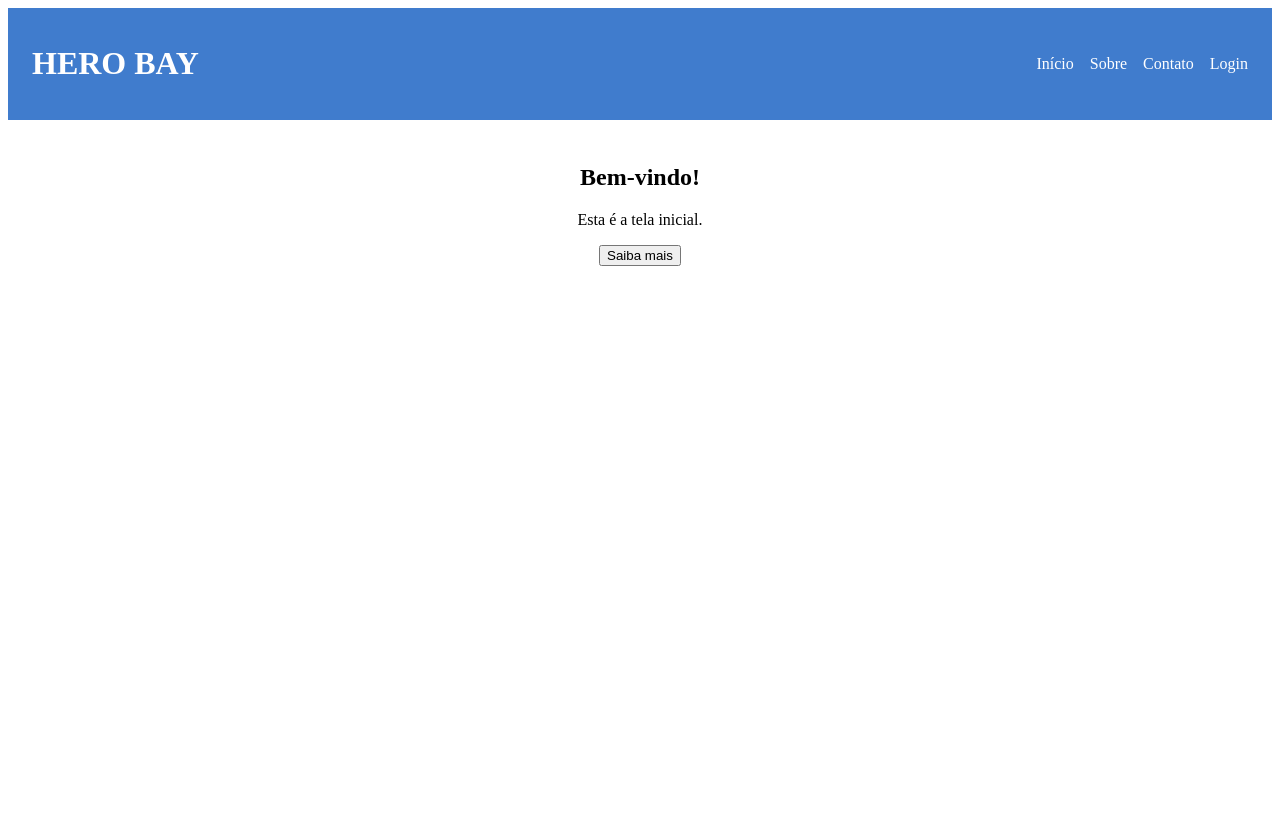
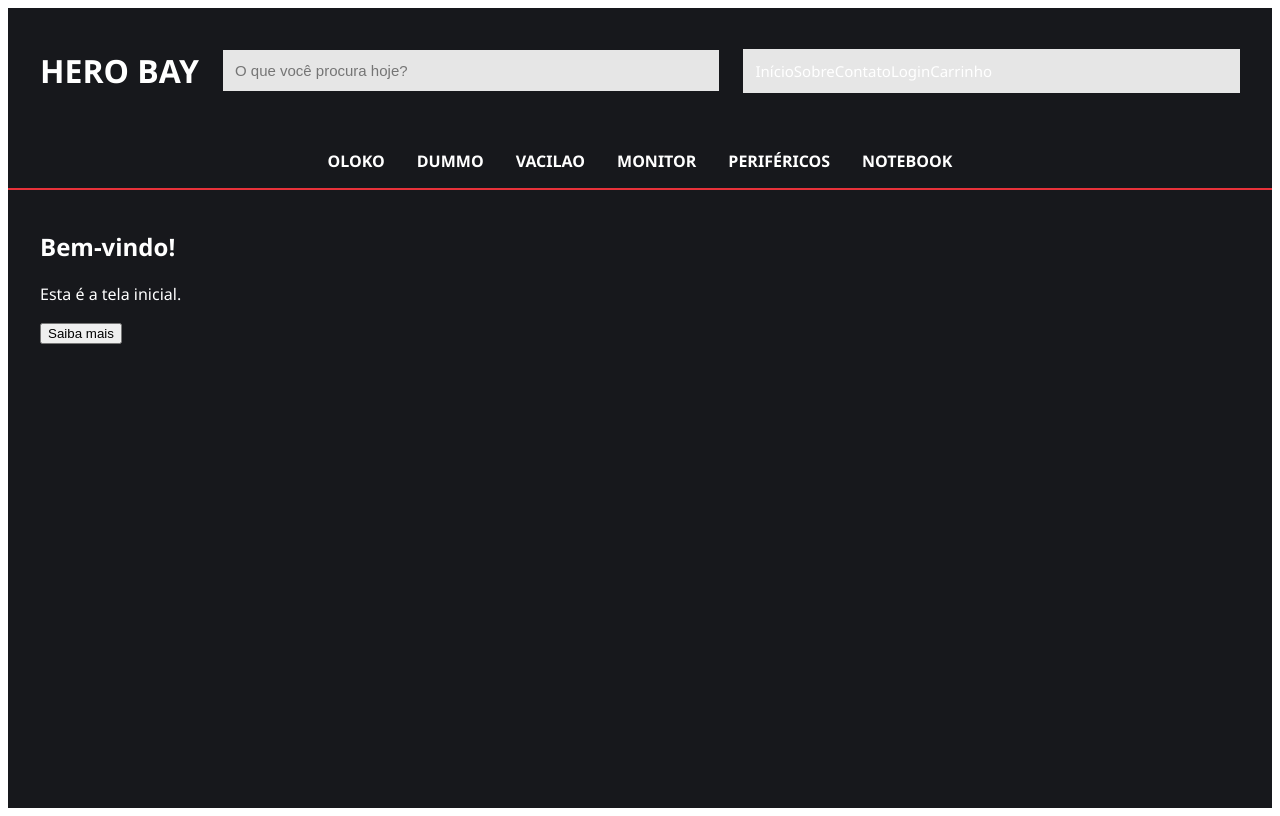
Before and after one commit to KauannPedro/hero-bay, an Angular app in the folder frontend/: page / in a window 1280 px wide. Built offline with nearby package versions, Linux system fonts and the light colour scheme.

Commit message:
mudei o home

```diff
--- a/frontend/src/app/pages/home/home.css
+++ b/frontend/src/app/pages/home/home.css
@@ -1,19 +1,50 @@
-.topo {
-  background-color: #407ccd;
-  color: white;
-  padding: 16px 24px;
-  display: flex;
-  justify-content: space-between;
-  align-items: center;
+:host {
+  display: block;
+  min-height: 100vh;
+  background: #17181c;
+  color: #fff;
+  font-family: 'Segoe UI', Arial, sans-serif;
+  --vermelho: #e8323a;
 }
 
-.topo nav a {
-  color: white;
-  margin-left: 16px;
-  text-decoration: none;
+a { color: inherit; text-decoration: none; cursor: pointer; }
+
+.topo {
+  max-width: 1200px;
+  margin: 0 auto;
+  padding: 20px;
+  display: flex;
+  align-items: center;
+  gap: 24px;
 }
 
+.logo { font-size: 30px; font-weight: 900; font-style: italic; }
+.logo span { color: var(--vermelho); }
+
+.busca {
+  flex: 1;
+  padding: 12px;
+  border: 0;
+  background: #e6e6e6;
+  font-size: 15px;
+}
+
+.links { display: flex; gap: 20px; }
+.links a:hover { color: var(--vermelho); }
+
+.menu {
+  border-bottom: 2px solid var(--vermelho);
+  display: flex;
+  justify-content: center;
+  gap: 32px;
+  padding: 16px;
+  text-transform: uppercase;
+  font-weight: 700;
+}
+.menu a:hover { color: var(--vermelho); }
+
 .conteudo {
-  padding: 24px;
-  text-align: center;
+  max-width: 1200px;
+  margin: 40px auto;
+  padding: 0 20px;
 }
--- a/frontend/src/app/pages/home/home.html
+++ b/frontend/src/app/pages/home/home.html
@@ -1,13 +1,20 @@
 <header class="topo">
   <h1>HERO BAY</h1>
-  <nav>
+  <input class="busca" type="text" placeholder="O que você procura hoje?" />
+  <nav class="busca">
     <a routerLink="/">Início</a>
     <a routerLink="/sobre">Sobre</a>
     <a routerLink="/contato">Contato</a>
     <a routerLink="/login">Login</a>
+    <a routerLink="/carrinho">Carrinho</a>
   </nav>
 </header>
 
+<nav class="menu">
+  @for (item of menu; track item) {
+    <a>{{ item }}</a>
+  }
+</nav>
 <main class="conteudo">
   <h2>Bem-vindo!</h2>
   <p>Esta é a tela inicial.</p>
--- a/frontend/src/app/pages/home/home.ts
+++ b/frontend/src/app/pages/home/home.ts
@@ -7,4 +7,6 @@ import { RouterLink } from '@angular/router';
   styleUrl: './home.css',
   templateUrl: './home.html',
 })
-export class Home { }
+export class Home {
+   menu = ['oloko', 'dummo', 'vacilao', 'Monitor', 'Periféricos', 'Notebook'];
+ }
```
